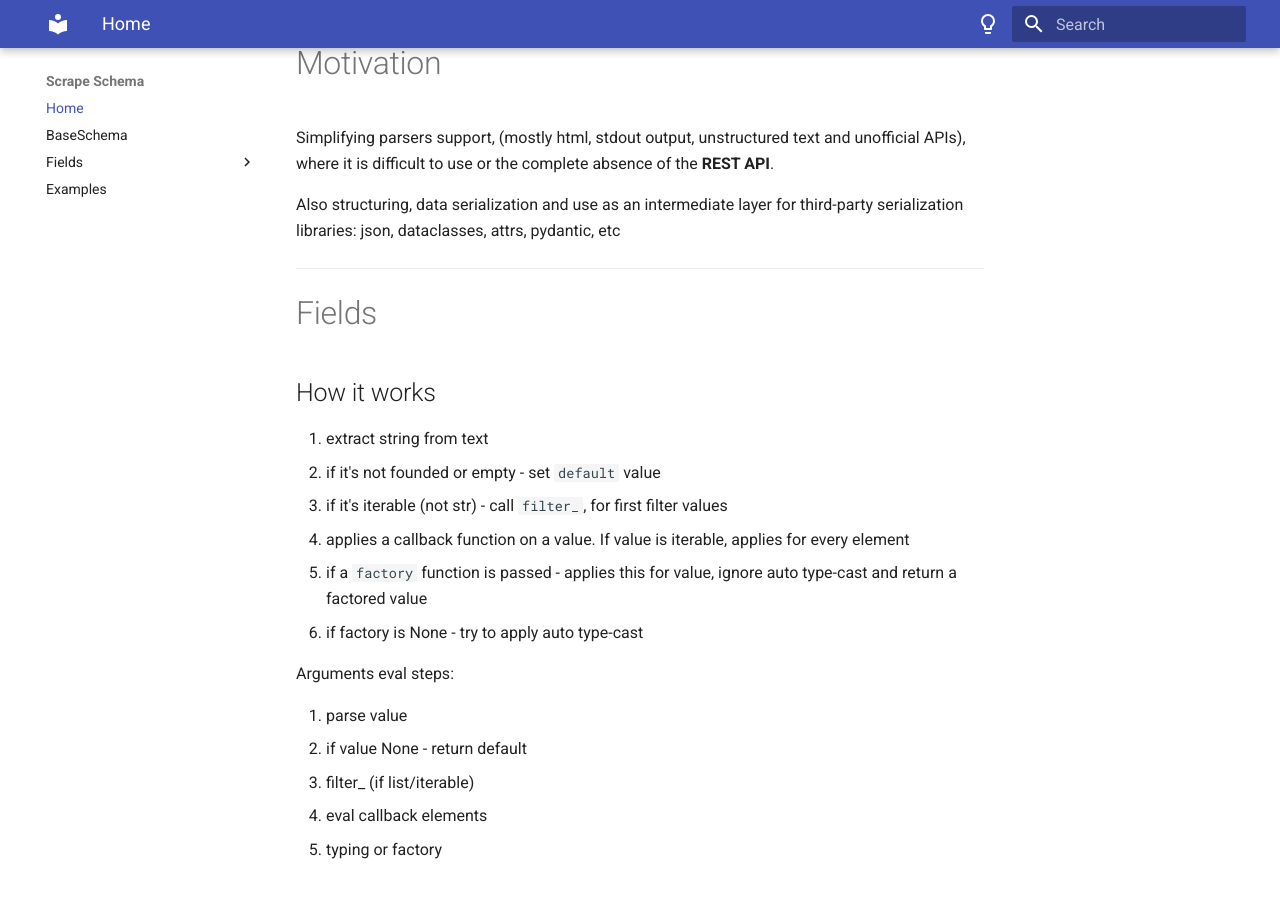
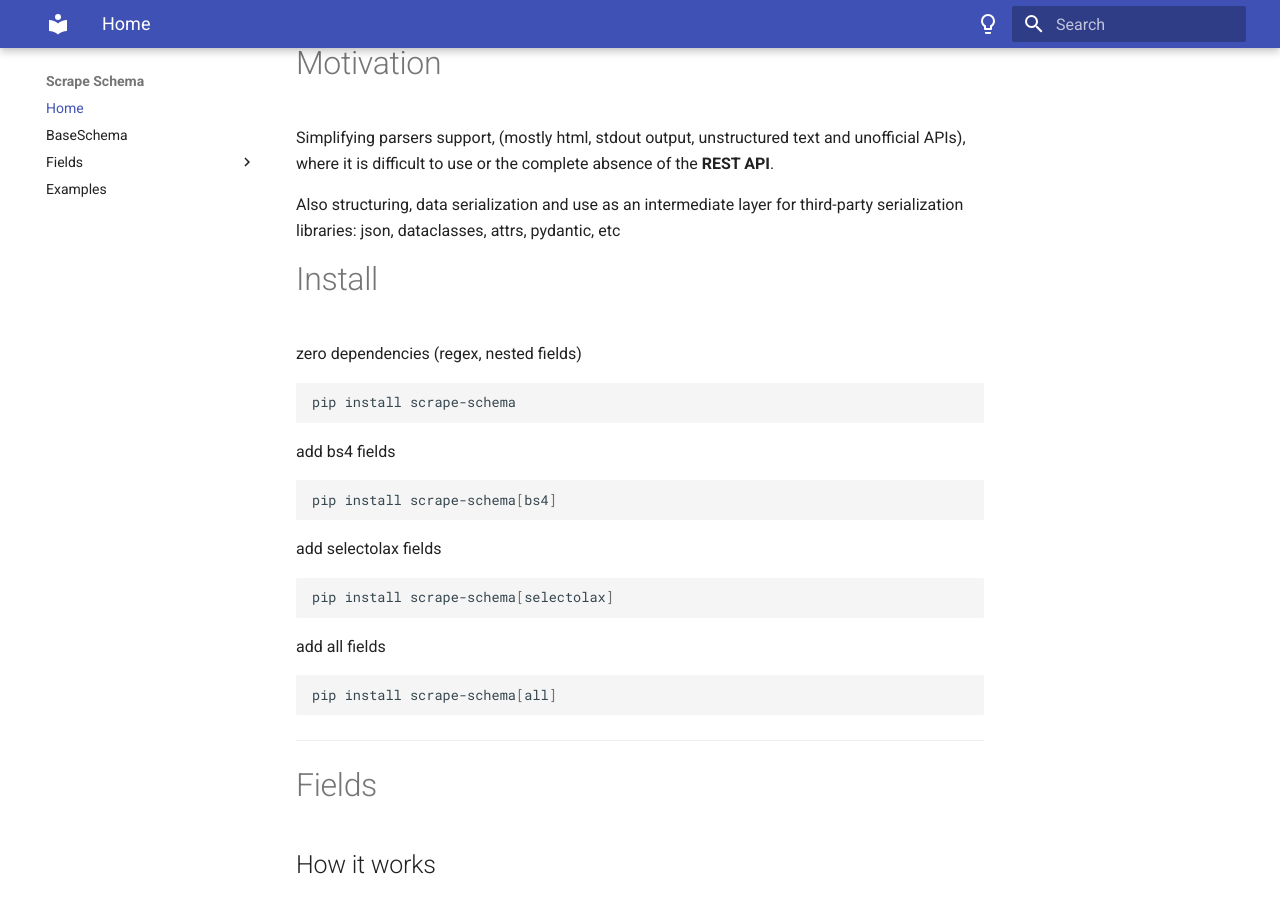
Before and after one commit to vypivshiy/scrape-schema, an MkDocs documentation site: the page built from docs/index.md, in a window 1280 px wide and 900 px high, scrolled down 261 px. Built offline with MkDocs 1.6.1 and Material for MkDocs 9.7.7, drawn with Linux system fonts in a browser that asks for light colours.

Commit message:
add install information

````diff
--- a/docs/index.md
+++ b/docs/index.md
@@ -12,6 +12,26 @@ where it is difficult to use or the complete absence of the **REST API**.
 
 Also structuring, data serialization and use as an intermediate layer
 for third-party serialization libraries: json, dataclasses, attrs, pydantic, etc
+
+# Install
+
+zero dependencies (regex, nested fields)
+```shell
+pip install scrape-schema
+```
+add bs4 fields
+```shell
+pip install scrape-schema[bs4]
+```
+
+add selectolax fields
+```shell
+pip install scrape-schema[selectolax]
+```
+add all fields
+```shell
+pip install scrape-schema[all]
+```
 ____
 
 # Fields
````
